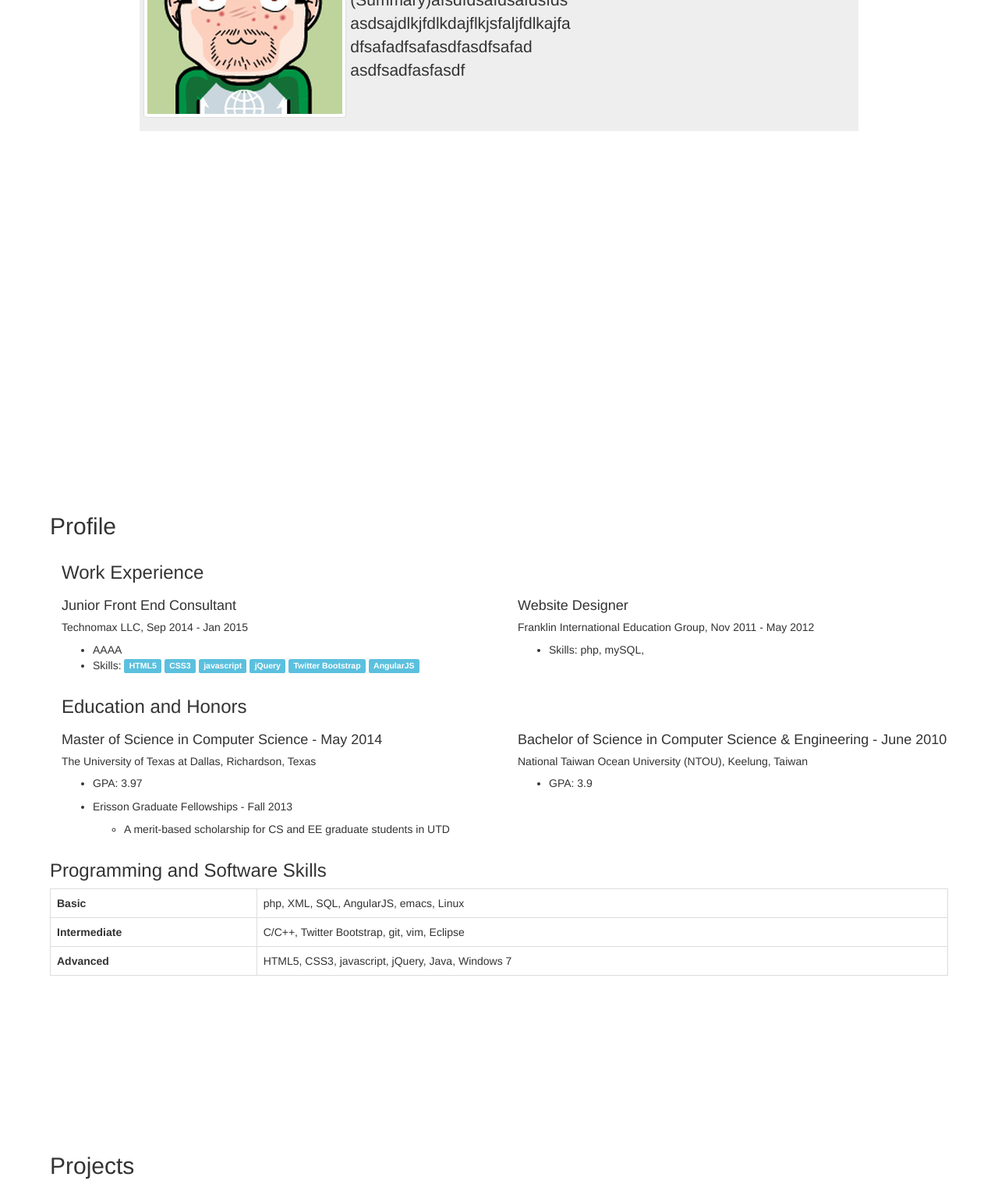
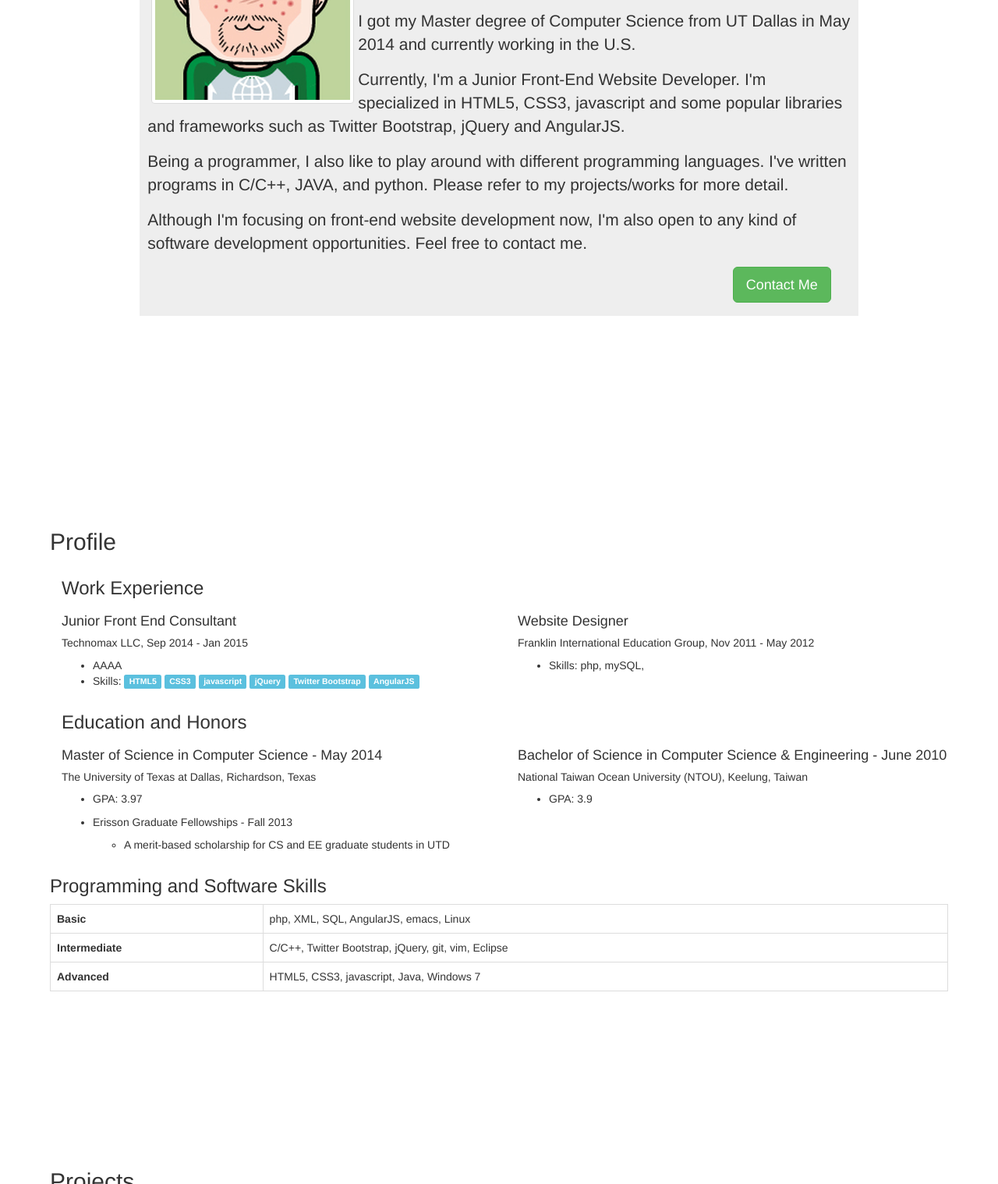
Before and after one commit to fsworld009/fsworld009.github.io_2014, a plain HTML site: page index.html in a window 1280 px wide. Shown: the part 239-1757 px from the top of the page at 78% size. Drawn offline with nearby package versions, Linux system fonts and the light colour scheme.

Commit message:
my Summary

```diff
--- a/index.html
+++ b/index.html
@@ -7,9 +7,10 @@
     <!-- <link rel="stylesheet" href="https://maxcdn.bootstrapcdn.com/bootstrap/3.3.1/css/bootstrap-theme.css"> -->
     <link href="http://bootswatch.com/cerulean/bootstrap.min.css" rel="stylesheet"/>
     <link href="index.css" rel="stylesheet">
-    <title>Andy Lee  </title>
+    <title>Andy Lee</title>
   </head>
   <body class="my-body">
+    (Under Construction)
     <nav class="navbar navbar-default">
       <div class="container-fluid">
         <div class="collapse navbar-collapse">
@@ -27,12 +28,23 @@
       <div class="jumbotron">
         <img class="img-thumbnail my-protrait" alt="Andy Lee" src="protrait.png">
         <h1>Andy Lee</h1>
+        <p>I'm a software developer from Taiwan.</p>
         <p>
-          (Summary)afsdfdsafdsafdsfds<br/>
-          asdsajdlkjfdlkdajflkjsfaljfdlkajfa<br/>
-          dfsafadfsafasdfasdfsafad<br/>
-          asdfsadfasfasdf
+          I got my Master degree of Computer Science from UT Dallas in May 2014 and currently working in the U.S.
         </p>
+        <p>
+          Currently, I'm a Junior Front-End Website Developer. I'm specialized in HTML5, CSS3, javascript and some popular libraries and frameworks such as Twitter Bootstrap, jQuery and AngularJS.
+        </p>
+        <p>
+          Being a programmer, I also like to play around with different programming languages. I've written programs in C/C++, JAVA, and python. Please refer to my projects/works for more detail.
+        </p>
+        <p>
+          Although I'm focusing on front-end website development now, I'm also open to any kind of software development opportunities. Feel free to contact me.
+      </p>
+        <p class="absolute-pos-container">
+          <a role="button" href="#" class="align-right btn btn-lg btn-success">Contact Me</a>
+        </p>
+        <p class="dummy"></p>
       </div>
     </section>
 
@@ -98,11 +110,11 @@
             </tr>
             <tr>
               <th>Intermediate</th>
-              <td>C/C++, Twitter Bootstrap, git, vim, Eclipse</td>
+              <td>C/C++, Twitter Bootstrap, jQuery, git, vim, Eclipse</td>
             </tr>
             <tr>
               <th>Advanced</th>
-              <td>HTML5, CSS3, javascript, jQuery, Java, Windows 7</td>
+              <td>HTML5, CSS3, javascript, Java, Windows 7</td>
             </tr>
           </table>
         </div>
@@ -153,7 +165,7 @@
       <div class="container">
         <div class="list-group">
           <a class="list-group-item" target="_blank" href="mailto:fsworld009@gmail.com">Email 1 (Primary)</a>
-          <a class="list-group-item" target="_blank" href="mailto:lycecs9130@gmail.com">Email 2 (Mostly used for linkedin / indeed ...etc)</a>
+          <a class="list-group-item" target="_blank" href="mailto:lycecs9130@gmail.com">Email 2 (Mostly used for linkedin / indeed)</a>
           <a class="list-group-item" target="_blank" href="https://plus.google.com/117202346448853328645/">Google+</a>
           <a class="list-group-item" target="_blank" href="http://linkedin.com/in/lycecs9130">LinkedIn</a>
         </div>
--- a/index.scss
+++ b/index.scss
@@ -4,9 +4,19 @@ section {
   min-height: 100vh;
 }
 
+@mixin right ($right) {
+  position: absolute;
+  right: $right;
+}
+
 @mixin center () {
   margin-left: auto;
   margin-right: auto;
+}
+
+@mixin dummy ($height){
+  content: none;
+  height: $height;
 }
 
 .my-body {
@@ -15,11 +25,13 @@ section {
 }
 
 $jumbotron-margin-size : 25px;
+$jumbotron-padding-size : 10px;
 
 .jumbotron {
   width: 80%;
   margin-top: $jumbotron-margin-size;
   margin-bottom: $jumbotron-margin-size;
+  padding: $jumbotron-padding-size;
   @include center;
 }
 
@@ -27,3 +39,15 @@ $jumbotron-margin-size : 25px;
   float: left;
   margin: 5px;
 }
+
+.align-right{
+  @include right(25px);
+}
+
+.absolute-pos-container {
+  position: relative;
+}
+
+.dummy {
+  @include dummy(38px);
+}
```
Also changed, not shown: index.css, 1 other file.
